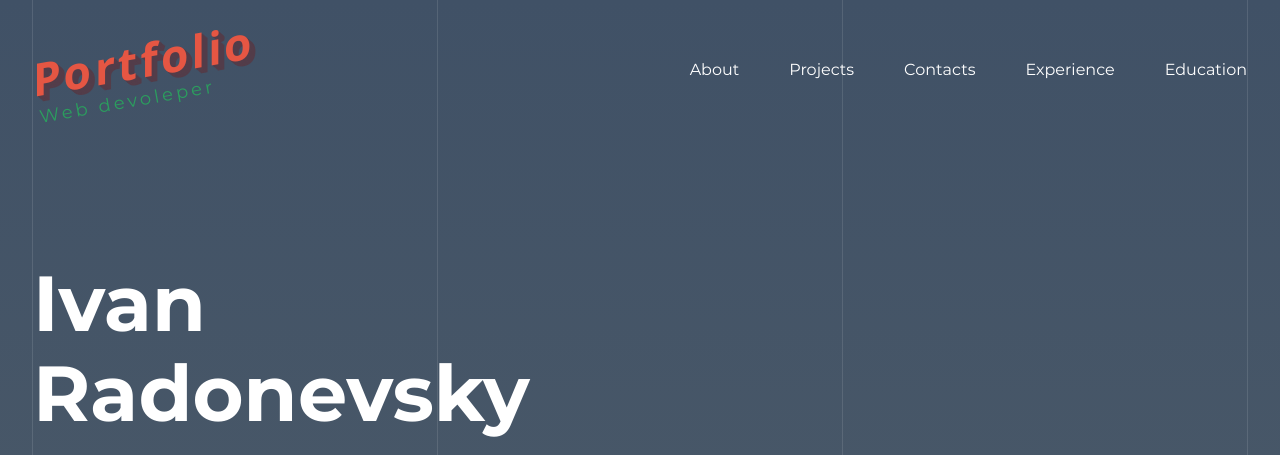
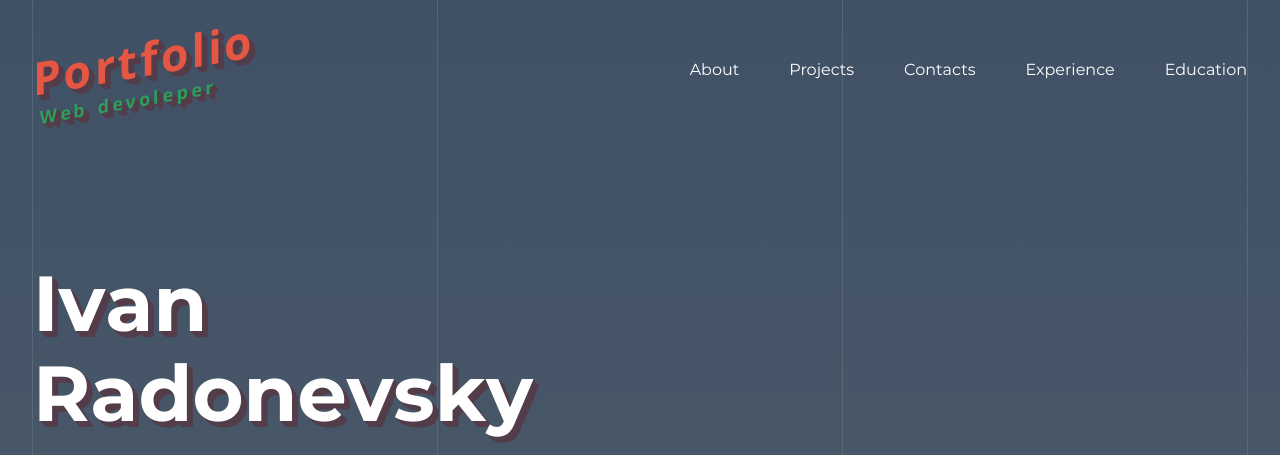
Before and after one commit to Radonevsky/rs-school-cv, a website built with webpack: page src/index.html in a window 1280 px wide. Shown: the top 455 px of the page. Built offline with nearby package versions, Linux system fonts and the light colour scheme; files whose address does not match are found by name.

Commit message:
feat: add animation logo and author

```diff
--- a/src/index.html
+++ b/src/index.html
@@ -54,8 +54,8 @@
             <section class="author">
                 <div class="author__main-info">
                     <h1 class="author__title">
-                        <span class="title-span">Ivan</span>
-                        <span class="title-span">Radonevsky</span>
+                        <span class="animation first">Ivan</span> <br>
+                        <span class="animation last">Radonevsky</span>
                     </h1>
                     <p class="author__subtitle"><span class="title-span">Frontend developer</span></p>
                     <ul class="author__skills">
--- a/src/js/helpers.js
+++ b/src/js/helpers.js
@@ -21,8 +21,9 @@ function removeClass(el, className = 'active') {
     }
 }
 
-function spanizer_letters(el) {
-    el.innerHTML =  el.innerHTML.replace(/(.)/g, '<span>$1</span>');
+function spanize_letters(el) {
+    el.innerHTML = el.innerHTML.replace(/(.)/g, '<span class="letter">$1</span>')
+    return el
 }
 
-export {activeToggle, addClass, removeClass, spanizer_letters};
+export {activeToggle, addClass, removeClass, spanize_letters};
--- a/src/js/wordsAnimation.js
+++ b/src/js/wordsAnimation.js
@@ -1,18 +1,63 @@
-import {spanizer_letters} from "./helpers";
+import {spanize_letters} from "./helpers";
 import {gsap} from "gsap";
 
+/*<=== Selectors ===>*/
+const logoMain = document.querySelector('.logo__main .animation')
+const logoCaption = document.querySelector('.logo__caption .animation')
+const authorTitleFirst = document.querySelector('.author__title .animation.first')
+const authorTitleLast = document.querySelector('.author__title .animation.last')
 
-let anim_el_arr = document.querySelectorAll('.animation')
+const logoMainSpaned = spanize_letters(logoMain)
+const logoCaptionSpaned = spanize_letters(logoCaption)
+const authorTitleFirstSpaned = spanize_letters(authorTitleFirst)
+const authorTitleLastSpaned = spanize_letters(authorTitleLast)
 
-anim_el_arr.forEach(el => {
-    spanizer_letters(el)
 
+/*
+console.log(mainLogoSpaned.querySelectorAll('.letter'))*/
+
+/*<=== Header ===>*/
+Array.from(logoMainSpaned.querySelectorAll('.letter')).forEach((el, idx) => {
+    gsap.from(el, 1, {
+        opacity: 0,
+        scale: .7,
+        bottom: -100,
+        ease: "elastic",
+        rotation: 360,
+        delay: idx * 0.1
+    })
 })
 
-const letters = document.querySelectorAll('.animation span')
+Array.from(logoCaptionSpaned.querySelectorAll('.letter')).forEach((el, idx) => {
+    gsap.from(el, .3, {
+        opacity: 0,
+        scale: .7,
+        top: -50,
+        delay: idx * .1
+    })
+})
 
-function animation() {
-    gsap.fromTo(".animation span", {opacity: 0, bottom: -80}, {opacity: 1, bottom: 0});
-}
+let images = gsap.utils.toArray(logoMainSpaned.querySelectorAll('.letter'));
+images.forEach(image => {
+    image.addEventListener("mouseenter", () => {
+        // animate the "hovered" image
+        gsap.to(image, {top: 3, duration: .5, ease: "elastic"})
+    })
+    image.addEventListener("mouseleave", () => {
+        // animate the "hovered" image
+        gsap.to(image, {top: 0, duration: .5,  ease: "elastic"})
+    })
+})
 
-animation()
+/*<=== Author ===>*/
+
+Array.from(authorTitleFirstSpaned.querySelectorAll('.letter')).forEach((el, idx) => {
+    gsap.from(el, 1, {
+        opacity: 0,
+        scale: .7,
+        bottom: -100,
+        ease: "elastic",
+        rotation: 360,
+        delay: idx * 0.1
+    })
+})
--- a/src/styles/_author.scss
+++ b/src/styles/_author.scss
@@ -29,6 +29,14 @@
     font-family: mainBold, 'sans-serif';
     font-size: 78px;
     line-height: 116%;
+
+    .animation {
+      @include volume-container;
+      span {
+        @include volume-inner;
+      }
+    }
+
     @include for-tablet-landscape-up {
       font-size: 62px;
     }
--- a/src/styles/_header.scss
+++ b/src/styles/_header.scss
@@ -17,8 +17,7 @@
 
   .logo {
     transform: rotate(-10deg);
-
-
+    cursor: pointer;
 
     &__main {
       font-family: secondaryBold, 'sans-serif';
@@ -27,21 +26,11 @@
       color: $red;
       letter-spacing: 0.2rem;
 
-
       .animation {
-        transform: rotate(-10deg) skew(-20deg);
-
-
-        position: relative;
-
-
+        @include volume-container;
         span {
-          display: inline-block;
           transform: skew(-10deg);
-          text-shadow: $shadow 1px 1px, $shadow 2px 2px, $shadow 3px 3px, $shadow 4px 4px, $shadow 5px 5px, $shadow 6px 6px;
-          min-width: 10px;
-          min-height: 10px;
-          position: relative;
+          @include volume-inner;
         }
       }
 
@@ -51,10 +40,19 @@
       }
     }
     &__caption {
+      font-family: secondaryBold, 'sans-serif';
       font-size: 18px;
       margin-top: -3px;
       color: $green;
       letter-spacing: 0.2rem;
+
+      .animation {
+        @include volume-container;
+        span {
+          transform: skew(-10deg);
+          @include volume-inner;
+        }
+      }
 
       @include for-phone-only {
         font-size: 12px;
--- a/src/styles/_mixins.scss
+++ b/src/styles/_mixins.scss
@@ -1,10 +1,14 @@
 
 //=====@Rotate and shadow=====//
-@mixin rotate-container {
-  @media (min-width: 1800px) { @content; }
+@mixin volume-container {
+  position: relative;
 }
-@mixin rotate-inner {
-
+@mixin volume-inner {
+  display: inline-block;
+  text-shadow: $shadow 1px 1px, $shadow 2px 2px, $shadow 3px 3px, $shadow 4px 4px, $shadow 5px 5px, $shadow 6px 6px;
+  min-width: 10px;
+  min-height: 10px;
+  position: relative;
 }
 
 
```
